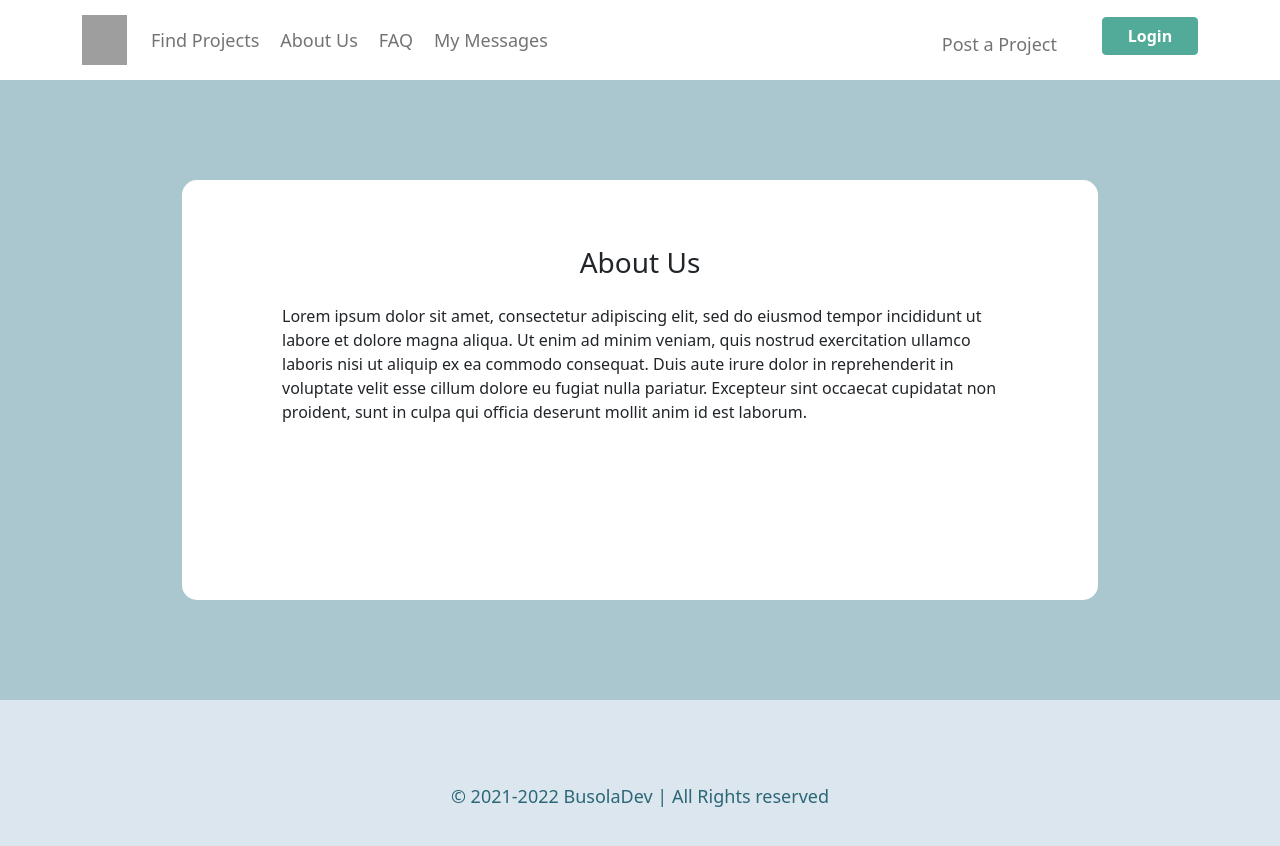
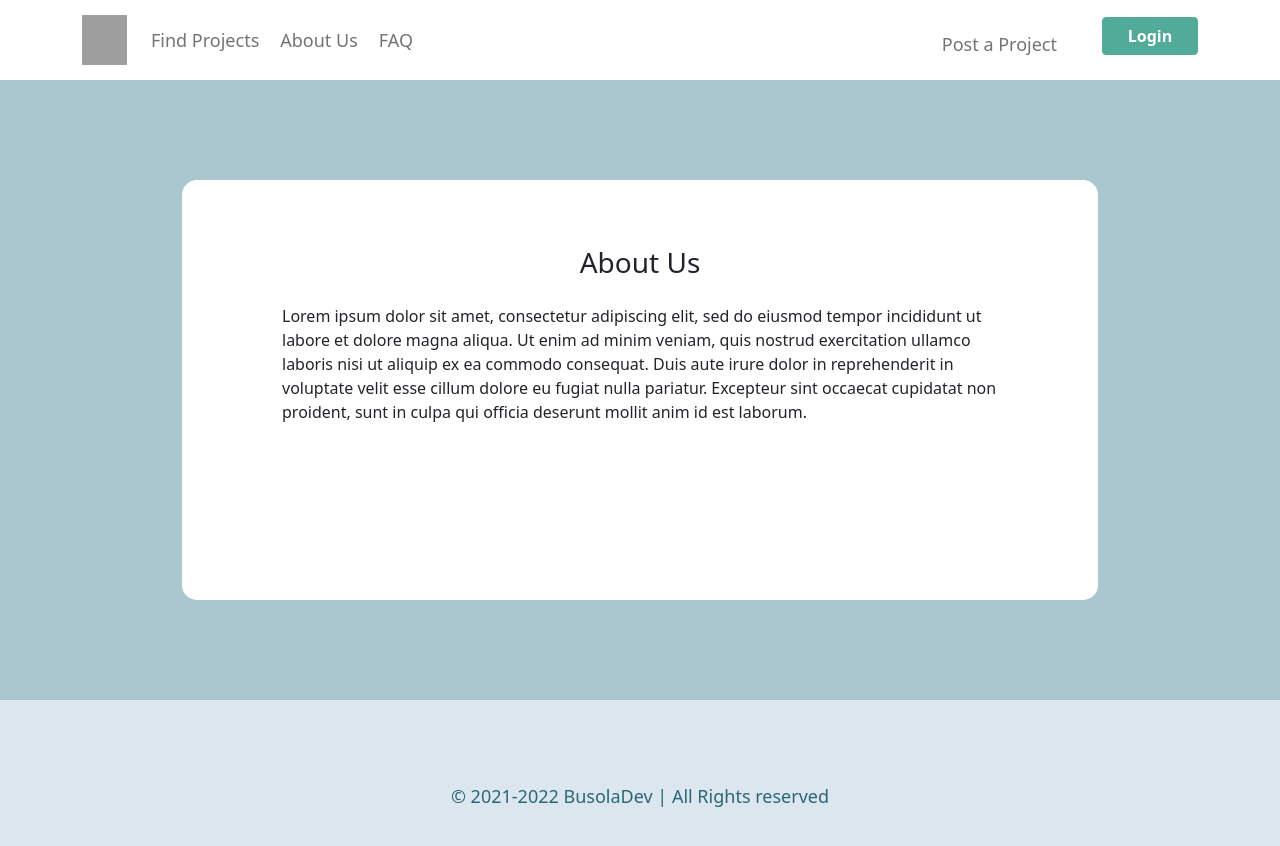
Before and after one commit to beejay321/Capstone, a React (Create React App) app: page /aboutUs in a window 1280 px wide. Shown: the top 846 px of the page. Built offline with nearby package versions, Linux system fonts and the light colour scheme; grey boxes are pictures that could not be loaded.

Commit message:
Update NavBar.jsx

```diff
--- a/src/components/NavBar.jsx
+++ b/src/components/NavBar.jsx
@@ -56,7 +56,6 @@ const NavBar = (props) => {
               <Nav.Link href="/dashboard">Find Projects</Nav.Link>
               <Nav.Link href="/aboutUs"> About Us</Nav.Link>
               <Nav.Link href="/faq">FAQ</Nav.Link>
-              <Nav.Link href="/me/messages">My Messages</Nav.Link>
             </Nav>
 
             <Nav className="justify-content-end">
@@ -68,8 +67,8 @@ const NavBar = (props) => {
                 <NavDropdown title={<Image src="https://via.placeholder.com/30x30" className="card-img-top" alt="..." roundedCircle />} id="basic-nav-dropdown">
                   <NavDropdown.Item href={`/users/${localStorage.getItem("id")}`}>My Profile</NavDropdown.Item>
                   <NavDropdown.Divider />
-                  <NavDropdown.Item href="/register">Register a Skill</NavDropdown.Item>
                   <NavDropdown.Item href="/myProjects">My Projects</NavDropdown.Item>
+                  <NavDropdown.Item href="/me/messages">My Messages</NavDropdown.Item>
                   <NavDropdown.Item href="/" onClick={logOut}>
                     Log out
                   </NavDropdown.Item>
```
